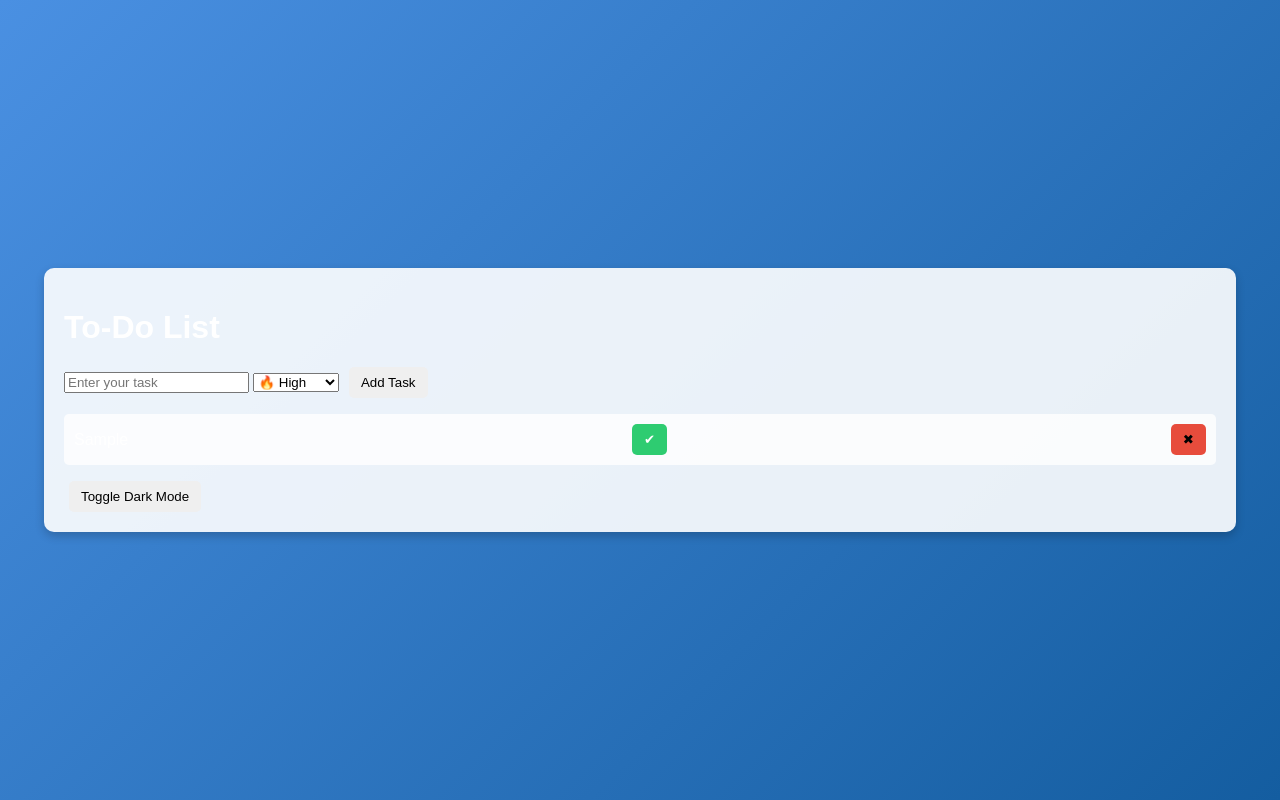
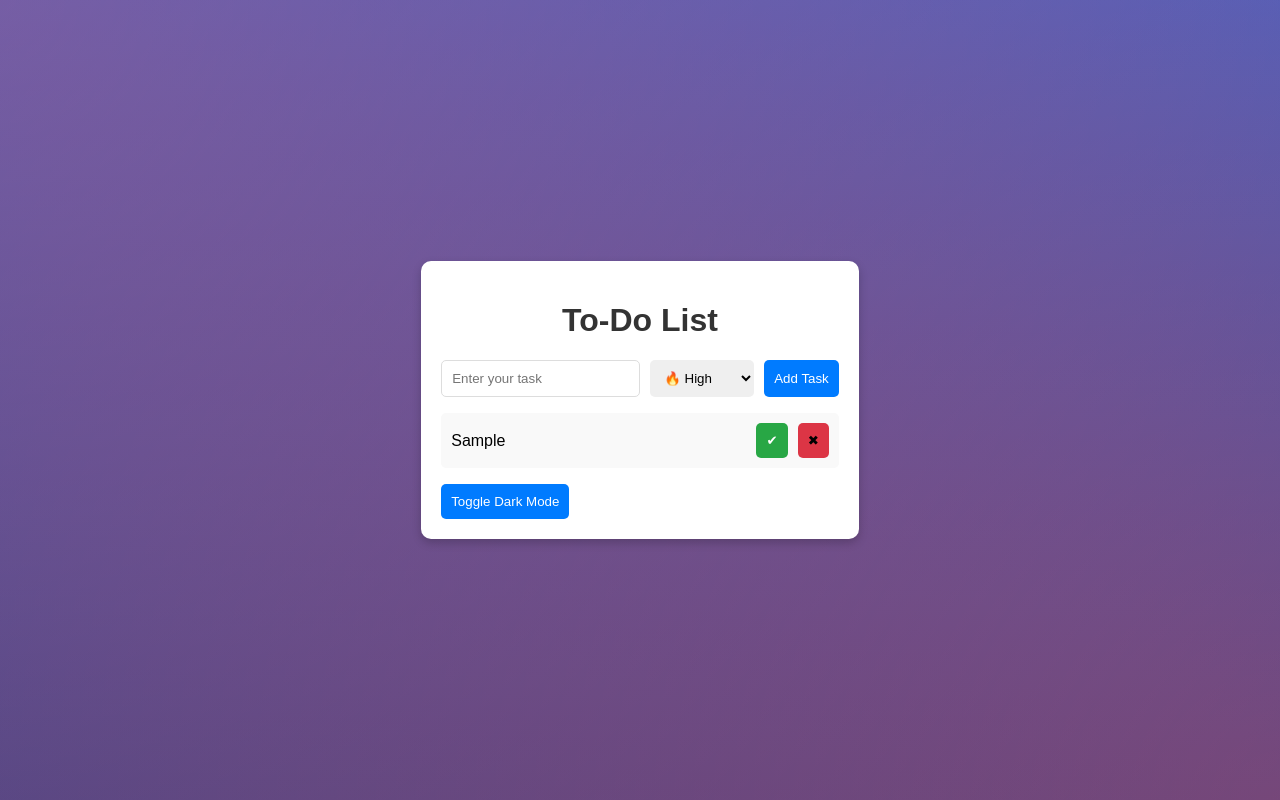
Before and after one commit to J-murco/To-Do-list-web, a plain HTML site: page index.html in a window 1280 px wide. Both pictures are taken after typing "Sample" into the empty fields and a click on the button "Add Task". Drawn offline with Linux system fonts and the light colour scheme.

Commit message:
Update styles.css

```diff
--- a/project/styles.css
+++ b/project/styles.css
@@ -1,24 +1,82 @@
 /* General Styles */
 body {
     font-family: 'Poppins', sans-serif;
-    background: linear-gradient(135deg, #4A90E2, #145DA0);
-    color: #fff;
+    background: linear-gradient(to bottom, #007bff, #0056b3); /* Blue gradient */
+    margin: 0;
+    padding: 0;
     display: flex;
     justify-content: center;
     align-items: center;
     height: 100vh;
-    margin: 0;
+    transition: background 0.3s ease-in-out;
     position: relative;
-    overflow: hidden;
+}
+
+/* Red Curvy Stripes */
+body::before {
+    content: "";
+    position: absolute;
+    width: 100%;
+    height: 100%;
+    background: radial-gradient(circle at top left, rgba(255, 69, 69, 0.4), rgba(255, 0, 0, 0.1)),
+                radial-gradient(circle at bottom right, rgba(255, 69, 69, 0.4), rgba(255, 0, 0, 0.1));
+    z-index: -1;
+}
+
+/* Dark Mode */
+body.dark-mode {
+    background: linear-gradient(to bottom, #222, #111);
+}
+
+body.dark-mode::before {
+    background: radial-gradient(circle at top left, rgba(255, 140, 140, 0.4), rgba(255, 69, 69, 0.1)),
+                radial-gradient(circle at bottom right, rgba(255, 140, 140, 0.4), rgba(255, 69, 69, 0.1));
 }
 
 /* Container */
 .container {
-    background: rgba(255, 255, 255, 0.9);
+    background: white;
     padding: 20px;
     border-radius: 10px;
     box-shadow: 0 4px 10px rgba(0, 0, 0, 0.2);
     width: auto;
+    min-width: 300px;
+    max-width: 500px;
+}
+
+/* Title */
+h1 {
+    text-align: center;
+    font-size: 2rem;
+    color: #333;
+}
+
+/* Input Group */
+.input-group {
+    display: flex;
+    gap: 10px;
+    margin-bottom: 15px;
+}
+
+input, select, button {
+    padding: 10px;
+    border: none;
+    border-radius: 5px;
+}
+
+input {
+    flex: 1;
+    border: 1px solid #ddd;
+}
+
+button {
+    background: #007bff;
+    color: white;
+    cursor: pointer;
+}
+
+button:hover {
+    background: #0056b3;
 }
 
 /* Task List */
@@ -27,15 +85,31 @@ ul {
     padding: 0;
 }
 
-/* Task Item */
-li {
+.task-item {
     display: flex;
     justify-content: space-between;
     align-items: center;
     padding: 10px;
-    background: rgba(255, 255, 255, 0.8);
+    background: #f9f9f9;
     border-radius: 5px;
-    margin-bottom: 8px;
+    margin-bottom: 5px;
+}
+
+.task-item span {
+    flex: 1;
+}
+
+.task-item button {
+    margin-left: 10px;
+}
+
+.complete-btn {
+    background: #28a745;
+}
+
+.delete-btn {
+    background: #dc3545;
+    color: black;
 }
 
 /* Completed Task */
@@ -44,59 +118,18 @@ li {
     color: gray;
 }
 
-/* Buttons */
-button {
-    cursor: pointer;
-    border: none;
-    padding: 8px 12px;
-    margin-left: 5px;
-    border-radius: 5px;
-}
-
-/* ✅ Tick Button */
-.complete-btn {
-    background: #2ecc71;
+/* Dark Mode Styles */
+body.dark-mode .container {
+    background: #333;
     color: white;
 }
 
-/* ❌ Delete Button (Now with BLACK cross) */
-.delete-btn {
-    background: #e74c3c;
-    color: black;
+body.dark-mode h1 {
+    color: white;
 }
 
-/* Dark Mode */
-.dark-mode {
-    background: linear-gradient(135deg, #222, #333);
-    color: #fff;
+body.dark-mode input, body.dark-mode select {
+    background: #555;
+    color: white;
+    border: 1px solid #777;
 }
-
-.dark-mode .container {
-    background: rgba(0, 0, 0, 0.8);
-}
-
-.dark-mode li {
-    background: rgba(50, 50, 50, 0.8);
-}
-
-/* Restore Red Curvy Stripes */
-body::before {
-    content: "";
-    position: absolute;
-    top: 0;
-    left: 0;
-    width: 100%;
-    height: 100%;
-    background: url('your-stripe-image.png'); /* Use an image for real curvy stripes */
-    opacity: 0.3;
-    z-index: -1;
-}
-
-/* Keep Stripes Visible in Dark Mode */
-.dark-mode::before {
-    opacity: 0.5;
-}
-    .container {
-        width: 90%;
-    }
-}
```
